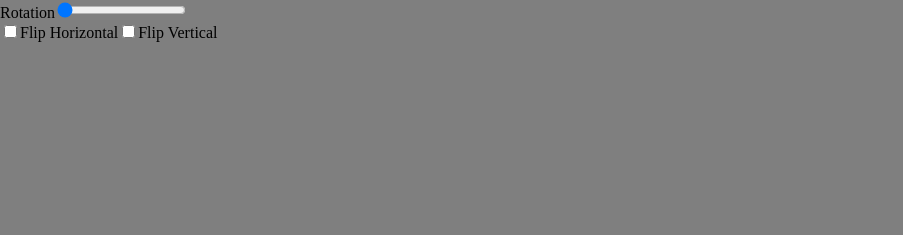
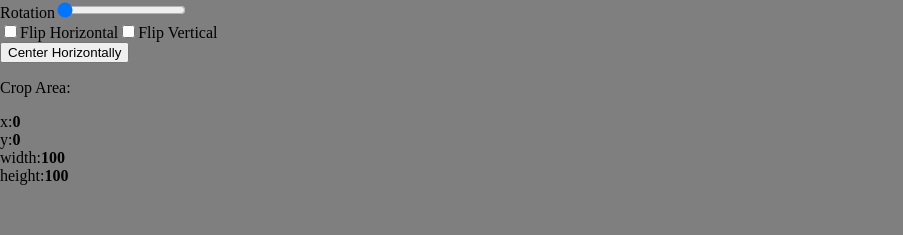
Before and after one commit to ValentinH/react-easy-crop, a React app: page / in a window 1280 px wide. Shown: the top 235 px of the page, without its empty margins (0-903 px from the left). Built offline with nearby package versions, Linux system fonts and the light colour scheme.

Commit message:
Recompute crop position when crop changes from outside props (#188)

```diff
--- a/examples/src/index.tsx
+++ b/examples/src/index.tsx
@@ -19,6 +19,7 @@ type State = {
   showGrid: boolean
   zoomSpeed: number
   restrictPosition: boolean
+  croppedArea: Area | null
 }
 
 class App extends React.Component<{}, State> {
@@ -33,6 +34,7 @@ class App extends React.Component<{}, State> {
     showGrid: true,
     zoomSpeed: 1,
     restrictPosition: true,
+    croppedArea: null,
   }
 
   onCropChange = (crop: Point) => {
@@ -41,6 +43,7 @@ class App extends React.Component<{}, State> {
 
   onCropComplete = (croppedArea: Area, croppedAreaPixels: Area) => {
     console.log(croppedArea, croppedAreaPixels)
+    this.setState({ croppedArea })
   }
 
   onZoomChange = (zoom: number) => {
@@ -111,6 +114,35 @@ class App extends React.Component<{}, State> {
               Flip Vertical
             </label>
           </div>
+          <button
+            id="horizontal-center-button"
+            onClick={() => {
+              this.setState({
+                crop: { ...this.state.crop, x: 0 },
+              })
+            }}
+          >
+            Center Horizontally
+          </button>
+          <div>
+            <p>Crop Area:</p>
+            <div>
+              {(['x', 'y', 'width', 'height'] as const).map((attribute) => {
+                if (!this.state.croppedArea) {
+                  return null
+                }
+
+                return (
+                  <div key={attribute}>
+                    {attribute}:
+                    <b id={`crop-area-${attribute}`}>
+                      {Math.round(this.state.croppedArea[attribute])}
+                    </b>
+                  </div>
+                )
+              })}
+            </div>
+          </div>
         </div>
         <div className="crop-container">
           <Cropper
@@ -126,6 +158,7 @@ class App extends React.Component<{}, State> {
             onCropChange={this.onCropChange}
             onRotationChange={this.onRotationChange}
             onCropComplete={this.onCropComplete}
+            onCropAreaChange={this.onCropComplete}
             onZoomChange={this.onZoomChange}
             onInteractionStart={this.onInteractionStart}
             onInteractionEnd={this.onInteractionEnd}
--- a/src/index.tsx
+++ b/src/index.tsx
@@ -31,6 +31,7 @@ export type CropperProps = {
   onZoomChange?: (zoom: number) => void
   onRotationChange?: (rotation: number) => void
   onCropComplete?: (croppedArea: Area, croppedAreaPixels: Area) => void
+  onCropAreaChange?: (croppedArea: Area, croppedAreaPixels: Area) => void
   onCropSizeChange?: (cropSize: Size) => void
   onInteractionStart?: () => void
   onInteractionEnd?: () => void
@@ -145,6 +146,11 @@ class Cropper extends React.Component<CropperProps, State> {
       prevProps.cropSize?.width !== this.props.cropSize?.width
     ) {
       this.computeSizes()
+    } else if (
+      prevProps.crop?.x !== this.props.crop?.x ||
+      prevProps.crop?.y !== this.props.crop?.y
+    ) {
+      this.emitCropAreaChange()
     }
     if (prevProps.zoomWithScroll !== this.props.zoomWithScroll && this.containerRef) {
       this.props.zoomWithScroll
@@ -403,8 +409,11 @@ class Cropper extends React.Component<CropperProps, State> {
     this.props.onZoomChange(newZoom)
   }
 
-  emitCropData = () => {
-    if (!this.state.cropSize) return
+  getCropData = () => {
+    if (!this.state.cropSize) {
+      return null
+    }
+
     // this is to ensure the crop is correctly restricted after a zoom back (https://github.com/ricardo-ch/react-easy-crop/issues/6)
     const restrictedPosition = this.props.restrictPosition
       ? restrictPosition(
@@ -415,7 +424,7 @@ class Cropper extends React.Component<CropperProps, State> {
           this.props.rotation
         )
       : this.props.crop
-    const { croppedAreaPercentages, croppedAreaPixels } = computeCroppedArea(
+    return computeCroppedArea(
       restrictedPosition,
       this.mediaSize,
       this.state.cropSize,
@@ -424,8 +433,30 @@ class Cropper extends React.Component<CropperProps, State> {
       this.props.rotation,
       this.props.restrictPosition
     )
-    this.props.onCropComplete &&
+  }
+
+  emitCropData = () => {
+    const cropData = this.getCropData()
+    if (!cropData) return
+
+    const { croppedAreaPercentages, croppedAreaPixels } = cropData
+    if (this.props.onCropComplete) {
       this.props.onCropComplete(croppedAreaPercentages, croppedAreaPixels)
+    }
+
+    if (this.props.onCropAreaChange) {
+      this.props.onCropAreaChange(croppedAreaPercentages, croppedAreaPixels)
+    }
+  }
+
+  emitCropAreaChange = () => {
+    const cropData = this.getCropData()
+    if (!cropData) return
+
+    const { croppedAreaPercentages, croppedAreaPixels } = cropData
+    if (this.props.onCropAreaChange) {
+      this.props.onCropAreaChange(croppedAreaPercentages, croppedAreaPixels)
+    }
   }
 
   recomputeCropPosition = () => {
```
Also changed, not shown: 2 other files (tests, documents, lock files or other folders).
